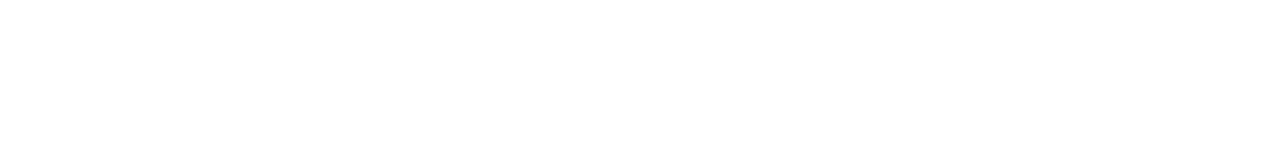
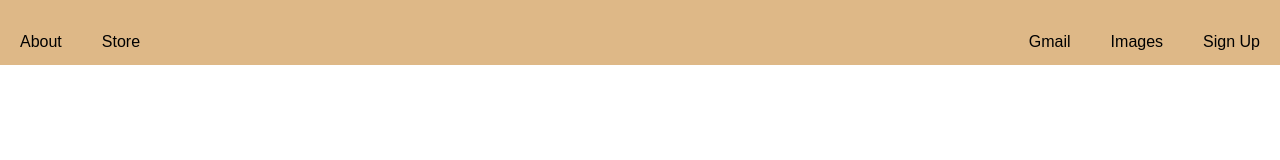
Before and after one commit to greg-vk/google-homepage, a plain HTML site: page index.html in a window 1280 px wide. Drawn offline with Linux system fonts and the light colour scheme.

Commit message:
Add stylesheet.css and edit index.html

```diff
--- a/index.html
+++ b/index.html
@@ -4,9 +4,29 @@
   <meta charset="UTF-8">
   <meta http-equiv="X-UA-Compatible" content="IE=edge">
   <meta name="viewport" content="width=device-width, initial-scale=1.0">
+  <link rel="stylesheet" href="stylesheet.css">
   <title>Document</title>
 </head>
 <body>
+  <header>
+    <div class="container">
+      <div class="header-left">
+        <ul>
+          <li>About</li>
+          <li>Store</li>
+        </ul>
+      </div>
+
+      <div class="header-right">
+        <ul>
+          <li>Gmail</li>
+          <li>Images</li>
+          <li><a>Sign Up</a></li>
+        </ul>
+      </div>
+    </div>
+  </header>
+
 
 </body>
 </html>
--- /dev/null
+++ b/stylesheet.css
@@ -0,0 +1,30 @@
+html, body,
+ul, ol, li,
+h1, h2, h3, h4, h5, h6, p, div {
+  margin: 0;
+  padding: 0;
+}
+
+body {
+  font-family: 'Hiragino Kaku Gothic ProN W3', sans-serif;
+}
+
+li {
+  list-style: none;
+  float: left;
+  padding: 33px 20px;
+}
+
+a {
+  text-decoration: none;
+}
+
+header {
+    height: 65px;
+    width: 100%;
+    background-color: burlywood;
+}
+
+.header-right {
+    float: right;
+}
```
